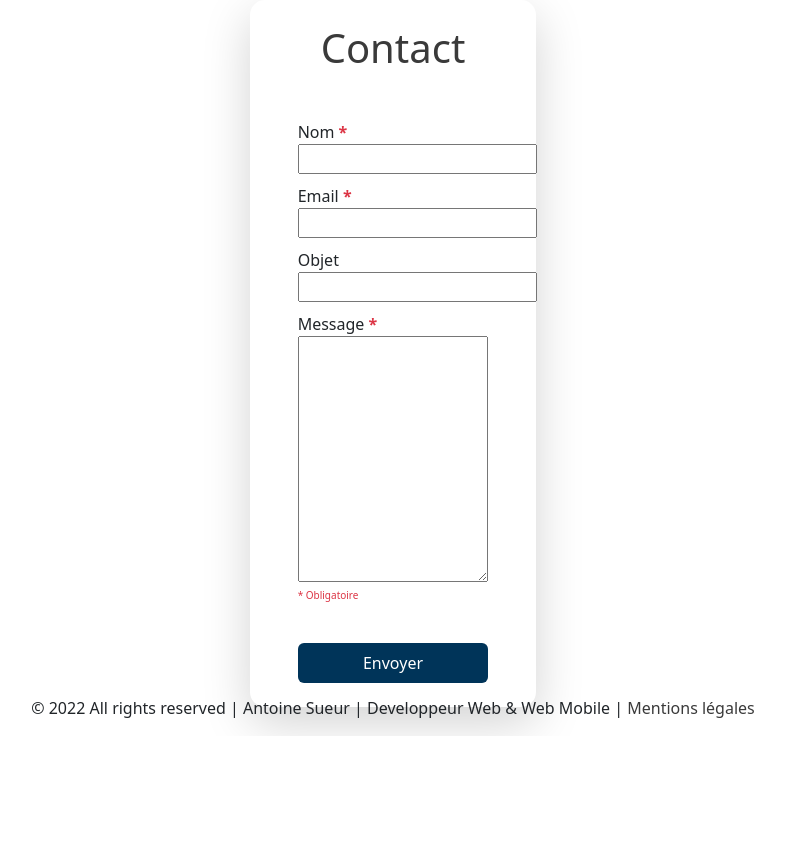
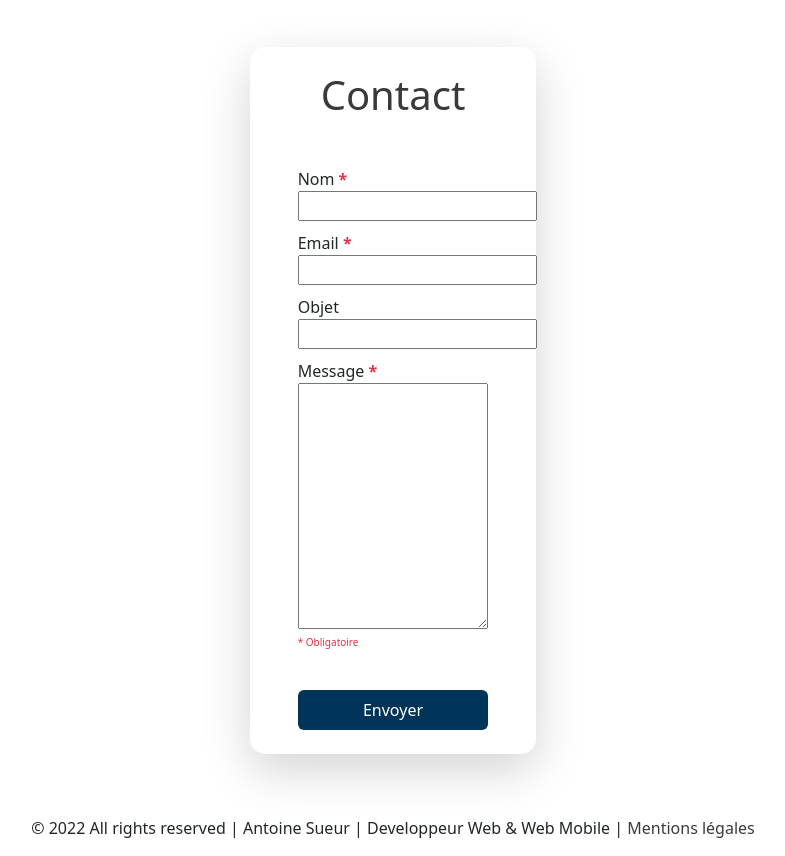
Before and after one commit to AntoineSueurPro/Blog_MVC, a PHP site: page /?route=contact in a window 1280 px wide. Shown: the part 78-934 px from the top of the page, without its empty margins (247-1032 px from the left). Before the commit the page ends 814 px from the top, so only its background shows below. Run offline with PHP 8.4, Linux system fonts and the light colour scheme; tables that the repository leaves empty hold one stand-in row (values such as "Sample post"); classes that the project's autoload settings leave out are loaded by file name; some libraries are stand-ins or nearby versions.

Commit message:
correction css page contact

```diff
--- a/controller/ContactController.php
+++ b/controller/ContactController.php
@@ -40,7 +40,7 @@ class ContactController {
                     $mail->Host = 'smtp.gmail.com';
                     $mail->SMTPAuth = true;
                     $mail->Username = 'antoine.sueur17@gmail.com';
-                    $mail->Password = '**********';
+                    $mail->Password = 'jydvkacwasjejunz';
                     $mail->SMTPSecure = 'tls';
                     $mail->Port = 587;
 
--- a/public/css/styles.css
+++ b/public/css/styles.css
@@ -140,6 +140,10 @@ p {
 
 .form {
     height: 85vh;
+}
+
+.contact {
+    height: 100vh;
 }
 .avatar_article {
     height: 100px;
--- a/views/contact.view.php
+++ b/views/contact.view.php
@@ -2,7 +2,7 @@
 
 ob_start();
 ?>
-    <section class="form d-flex align-items-center container-mobile-2">
+    <section class="contact d-flex align-items-center container-mobile-2">
         <div class="shadow-lg round largeurPerso m-auto pt-4 pe-5 ps-5 pb-4">
             <h1 class="text-myBlack text-center mb-5">Contact</h1>
             <?php if (isset($_SESSION['error']) && !empty($_SESSION['error'])) {
@@ -32,6 +32,7 @@ ob_start();
     </section>
 <?php
 unset($_SESSION['error']);
+unset($_SESSION['info']);
 $content = ob_get_clean();
 require('base.view.php');
 ?>
```
